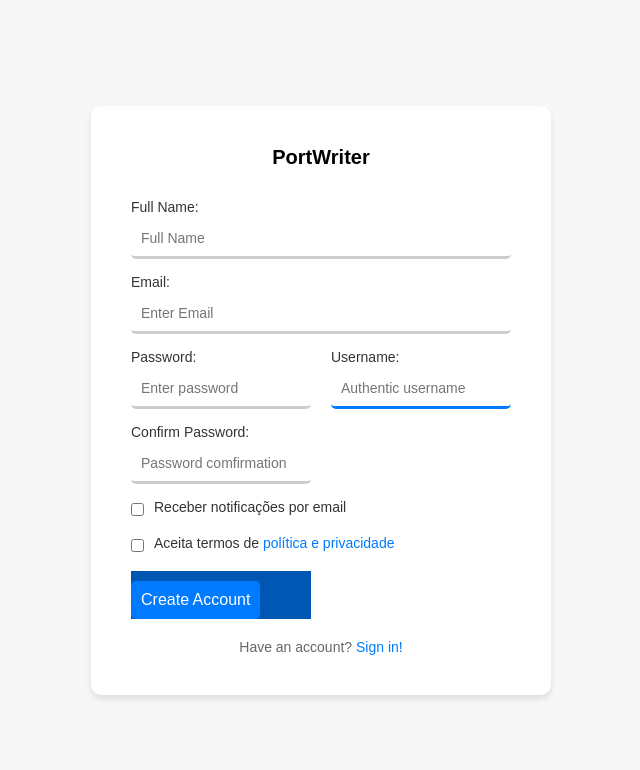
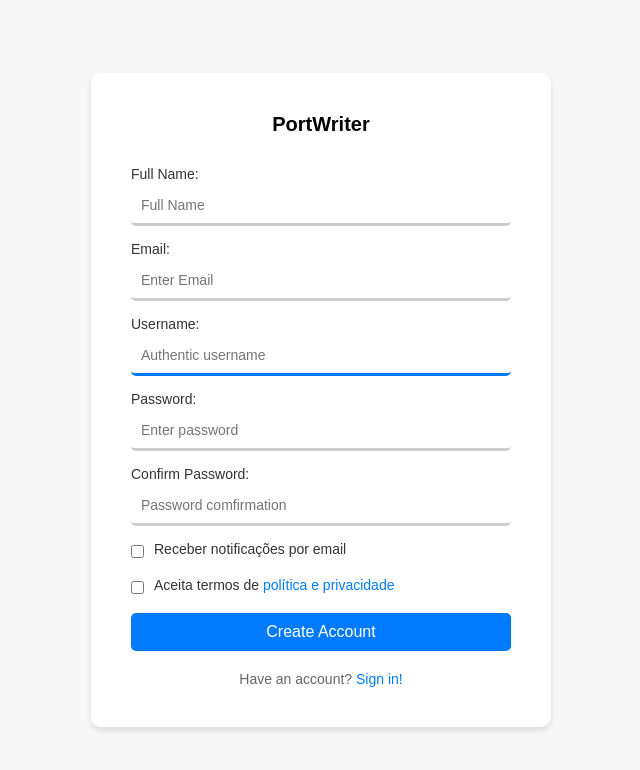
Before and after one commit to GabrielVilar/PortWrite, a Django app: page /home/signup/ in a window 1280 px wide. Shown: the top 770 px of the page, without its empty margins (319-959 px from the left). Run offline with Django 5.2, Linux system fonts and the light colour scheme.

Commit message:
modificate signup

```diff
--- a/home/static/css/signup.css
+++ b/home/static/css/signup.css
@@ -50,6 +50,7 @@ label {
     margin-bottom: 5px;
     font-size: 14px;
     color: #333;
+
 }
 
 input[type="text"],
@@ -92,6 +93,7 @@ input[type="password"]:focus {
     border-left: #ccc;
     border-right: #ccc;
     transition: border-color 0.3s ease, box-shadow 0.3s ease;
+
 }
 
 .checkbox-group {
@@ -103,28 +105,30 @@ input[type="password"]:focus {
 
 .checkbox-group input {
     margin-right: 10px;
+
 }
 
 .checkbox-group label a {
     color: #007bff;
     text-decoration: none;
+
 }
 
 button {
-
+    width: 100%;
     padding: 10px;
-    background-color: #007bff;
     border: none;
     border-radius: 5px;
+    background-color: #007bff;
     color: white;
     font-size: 16px;
     cursor: pointer;
-    margin-top: 10px;
 }
 
 button:hover {
     background-color: #0056b3;
 }
+
 
 p {
     text-align: center;
@@ -141,24 +145,3 @@ p a {
 p a:hover {
     text-decoration: underline;
 }
-
-#signupForm {
-    display: grid;
-    grid-template-columns: 1fr 1fr;
-    column-gap: 20px;
-}
-
-.input-group:nth-child(1),
-.input-group:nth-child(2),
-.input-group:nth-child(3) {
-    grid-column: 1 / 3;
-}
-
-.checkbox-group {
-    grid-column: 1 / 3;
-}
-.create-account{
-    justify-content: right;
-    width: 100%;
-    background-color: #0056b3;
-}
--- a/home/templates/signup.html
+++ b/home/templates/signup.html
@@ -27,14 +27,14 @@
                     {{ form.email.errors }}
                 </div>
                 <div class="input-group">
+                    <label for="username">Username:</label>
+                    {{ form.username }}
+                    {{ form.username.errors }}
+                </div>
+                <div class="input-group">
                     <label for="password1" id="password1">Password:</label>
                     {{ form.password1 }}
                     {{ form.password1.errors }}
-                </div>
-                <div class="input-group">
-                    <label for="username">Username:</label>
-                    {{ form.username }}
-                    {{ form.username.errors }}
                 </div>
                 <div class="input-group">
                     <label for="password2" id="password2">Confirm Password:</label>
```
